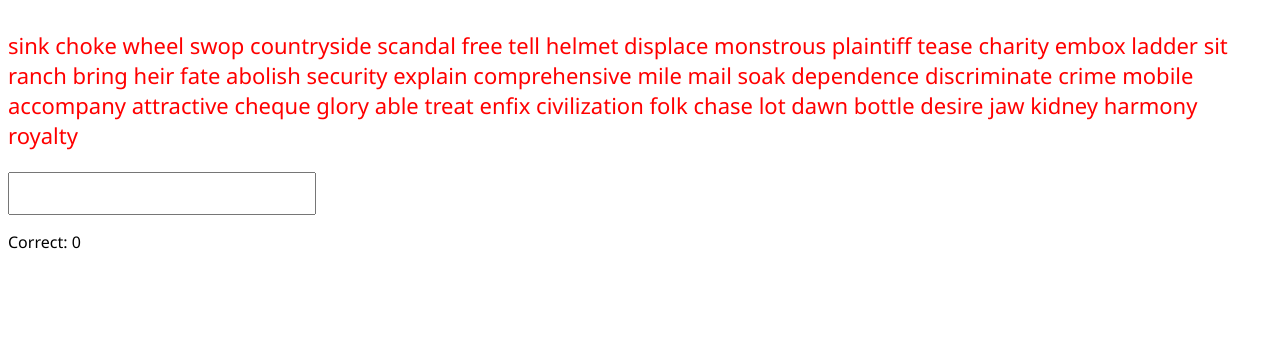
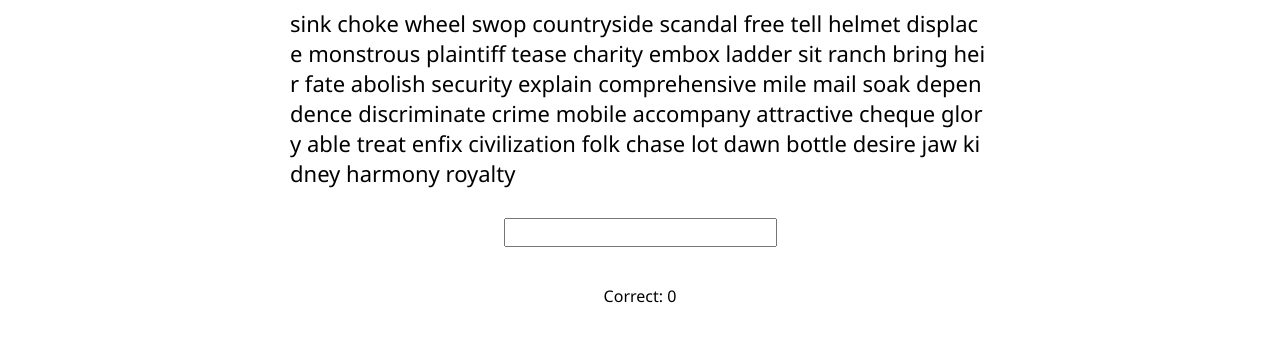
Before and after one commit to Rudresh-pandey/KeyType, a React (Create React App) app: page / in a window 1280 px wide. Shown: the top 342 px of the page. Built offline with nearby package versions, Linux system fonts and the light colour scheme.

Commit message:
fixed sync and list

```diff
--- a/src/components/Data.js
+++ b/src/components/Data.js
@@ -79,14 +79,24 @@ const data = [{
     "id": 20,
     "words": "ego precision find earthquake utter see inch exaggerate portrait ordinary sample aspect skate eagle conventional behave shiver legislation pottery wardrobe bush chord swing fashionable commitment commission canvas cancel alive temperature confuse chicken exempt friend shelter tie unity crash context partner topple install vegetable indirect am objective boot pest fortune conviction "
 }];
+
 const outputData = [];
+
 function createWords() {
 
-
     let rand = Math.floor(Math.random() * data.length);
-    console.log(data[rand].words)
-    outputData.push(data[rand].words);
-
+    let str = data[rand].words
+    // console.log(str)
+    let strr = ""
+    for (let i = 0; i < str.length; i++) {
+        if (str[i] !== " ") {
+            strr += str[i]
+        }
+        else {
+            outputData.push(strr)
+            strr = ""
+        }
+    }
 
 }
 createWords();
--- a/src/components/Wordinput.js
+++ b/src/components/Wordinput.js
@@ -7,6 +7,22 @@ export default function Wordinput() {
     const [correct, setCorrect] = useState(0);
     const [i, setI] = useState(0);
     function newInput(event) {
+
+        // if (event.keyCode === 32) {
+        //     // let currInput = event.target.value;
+        //     event.target.value = "";
+        //     console.log(input)
+        //     console.log(outputData[0])
+        //     if (input === outputData[0]) {
+        //         console.log("yes")
+        //     }
+        //     else {
+        //         console.log("no")
+        //     }
+        //     let currenti = i + 1;
+        //     setI(currenti);
+        // }
+
         if (event.keyCode === 32) {
             console.log(input);
             event.target.value = "";
@@ -29,6 +45,7 @@ export default function Wordinput() {
 
         }
         return true;
+
     }
 
 
@@ -41,21 +58,21 @@ export default function Wordinput() {
     return (
         <>
             <div className="middleBox">
+                <div id='WordList' >
+                    {outputData.map((data) => {
+                        // if (outputData[i] === data && counter === 0) {
+                        //     counter++;
 
-                <div style={{ display: "flex" }}>
-                    {outputData.map((data) => {
-                        if (outputData[i] === data && counter === 0) {
-                            counter++;
-                            return <p style={{ color: "red", fontSize: "22px" }} >{data}</p>
-
-                        }
+                        return <span style={{ fontSize: "22px" }} >{data}&nbsp;</span>
+                        // }
                         // else {
                         //     // return <p style={{ fontSize: "22px" }} >{data}&nbsp;&nbsp;</p>
                         // }
-                        return null;
+                        // return null;
                     })}
                 </div>
-                <input style={{ fontSize: "32px" }} type="text" onKeyDown={newInput} onChange={inputs} />
+
+                <input style={{ fontSize: "20px" }} type="text" onKeyDown={newInput} onChange={inputs} />
                 <br />
                 <p>Correct: {correct}</p>
             </div>
--- a/src/components/style.css
+++ b/src/components/style.css
@@ -2,8 +2,23 @@ body{
     font-family: 'Segoe UI', Tahoma, Geneva, Verdana, sans-serif;
 }
 
+#WordList {
+    width: 700px;
+    word-break: break-all;
+
+   /* display: inline; */
+}
+
+
+
+.middleBox{
+    display: flex;
+    flex-direction: column;
+    align-items: center;
+}
 
 
 input{
+    margin-top: 30px;
     max-width: 300px;
 }
```
Also changed, not shown: src/components/test1.js (deleted, +0 -84 lines).
